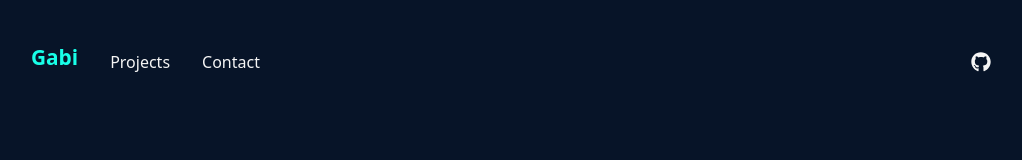
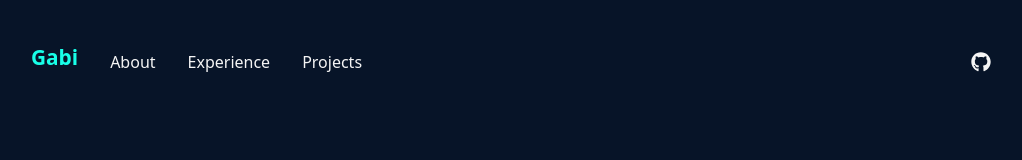
Before and after one commit to suhanpark/suhanpark.github.io, a Next.js app: page / in a window 1280 px wide. Shown: the top 160 px of the page, without its empty margins (129-1151 px from the left). Built offline with nearby package versions, Linux system fonts and the light colour scheme.

Commit message:
functionality to navlinks

```diff
--- a/src/app/page.tsx
+++ b/src/app/page.tsx
@@ -37,13 +37,13 @@ export default function Home() {
             </a>
           </div>
         </section>
-        <section className="mt-32">
+        <section id="about" className="mt-32">
           <AboutMe />
         </section>
-        <section className="mt-0 md:mt-0">
+        <section id="experience" className="mt-0 md:mt-0">
           <Experience />
         </section>
-        <section className="mt-0 md:mt-0">
+        <section id="projects" className="mt-0 md:mt-0">
           <Projects />
         </section>
         {/* Projects Section */}
--- a/src/components/Navbar.tsx
+++ b/src/components/Navbar.tsx
@@ -10,7 +10,7 @@ const Navbar = () => {
         <ul className="flex space-x-8 hidden md:flex">
           <li>
             <Link
-              href="#about"
+              href="#"
               className="relative inline-block text-[#18ffe8] transition duration-300 group hover:text-[#00d8ff]"
             >
               <p className="text-[1.3rem] font-bold mb-2">Gabi</p>
@@ -19,20 +19,30 @@ const Navbar = () => {
           </li>
           <li>
             <Link
+              href="#about"
+              className="relative mt-[0.3rem] inline-block text-[#f5f5f5] transition duration-300 group hover:text-[#2abfff]"
+            >
+              About
+              <span className="absolute left-0 -bottom-1 w-full h-[1px] bg-gradient-to-r from-[#00d8ff] to-[#00ffe5] scale-x-0 transition-transform duration-300 origin-left group-hover:scale-x-100"></span>
+            </Link>
+          </li>
+          <li>
+            <Link
+              href="#experience"
+              className="relative mt-[0.3rem] inline-block text-[#f5f5f5] transition duration-300 group hover:text-[#2abfff]"
+            >
+              Experience
+              <span className="absolute left-0 -bottom-1 w-full h-[1px] bg-gradient-to-r from-[#00d8ff] to-[#00ffe5] scale-x-0 transition-transform duration-300 origin-left group-hover:scale-x-100"></span>
+            </Link>
+          </li>
+
+          <li>
+            <Link
               href="#projects"
               className="relative mt-[0.3rem] inline-block text-[#f5f5f5] transition duration-300 group hover:text-[#2abfff]"
             >
               Projects
               <span className="absolute left-0 -bottom-1 w-full h-[1px] bg-gradient-to-r from-[#00d8ff] to-[#00ffe5] scale-x-0 transition-transform duration-300 origin-left group-hover:scale-x-100"></span>
-            </Link>
-          </li>
-          <li>
-            <Link
-              href="#contact"
-              className="relative mt-[0.3rem]  inline-block text-[#f5f5f5] transition duration-300 group hover:text-[#45f9ff]"
-            >
-              Contact
-              <span className="absolute left-0 -bottom-1 w-full h-[1px] bg-gradient-to-r from-[#4ca8ff] to-[#00ffee] scale-x-0 transition-transform duration-300 origin-left group-hover:scale-x-100"></span>
             </Link>
           </li>
         </ul>
```
